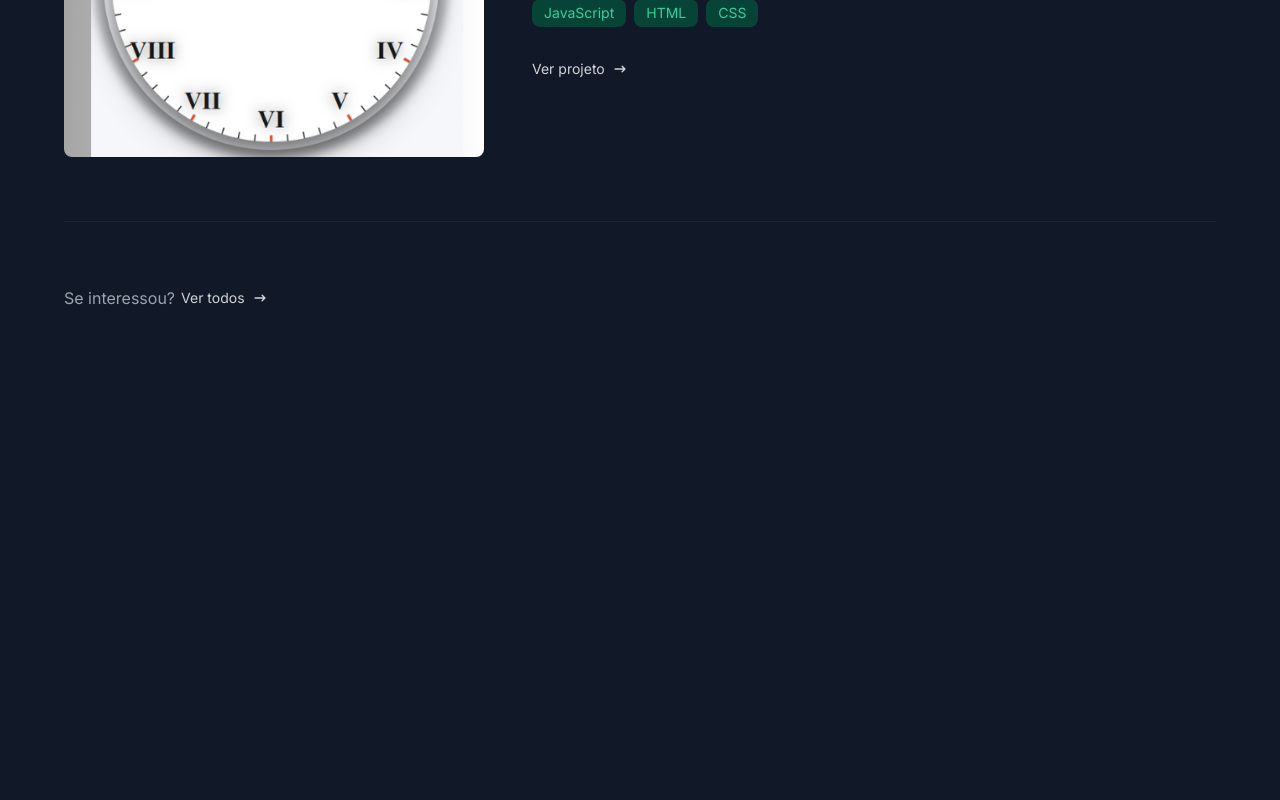
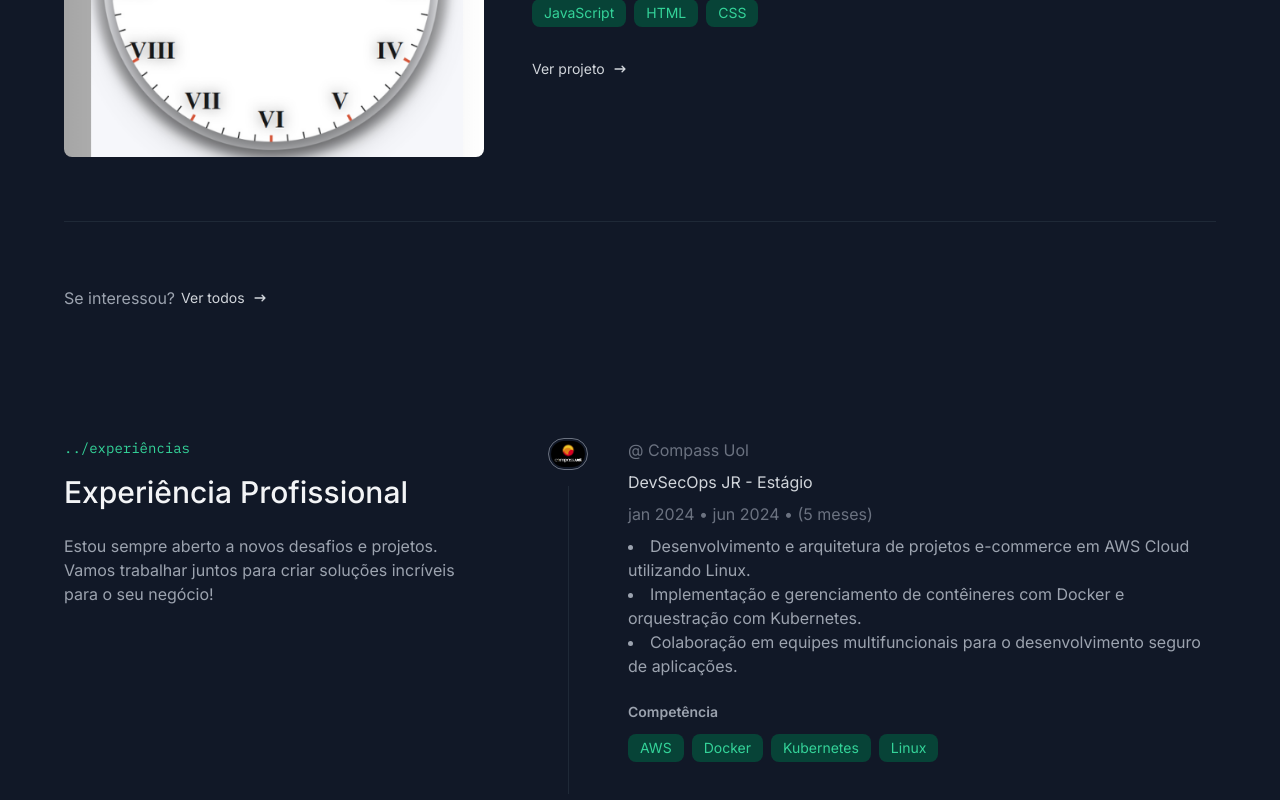
Before and after one commit to ValmirSGama/my-portfolio, a Next.js app: page / in a window 1280 px wide. Shown: the part 2040-2840 px from the top of the page. Before the commit the page ends 2414 px from the top, so only its background shows below. Built offline with nearby package versions, Linux system fonts and the light colour scheme.

Commit message:
Sessão de Experiência Profissional finalizado

```diff
--- /dev/null
+++ b/app/components/pages/work-experience/experience-item.tsx
@@ -0,0 +1,112 @@
+'use client'
+
+import { TechBadge } from '@/app/components/tech-badge'
+import Image from 'next/image'
+import { motion } from 'framer-motion'
+import { format, differenceInMonths, differenceInYears } from 'date-fns'
+import { ptBR } from 'date-fns/locale'
+import { fadeUpAnimation, techBadgeAnimation } from '@/app/lib/animations'
+
+type ExperienceItemProps = {
+  experience: {
+    companyName: string,
+    companyUrl: string,
+    companyLogo: string,
+    role: string,
+    description: string[],
+    technologies: string[],
+    startDate: string,
+    endDate?: string,
+  }
+}
+
+export const ExperienceItem = ({ experience }: ExperienceItemProps) => {
+  const {
+    endDate,
+    companyName,
+    companyLogo,
+    companyUrl,
+    description,
+    role,
+    technologies,
+  } = experience
+
+  const startDate = new Date(experience.startDate)
+  const formattedStartDate = format(startDate, 'MMM yyyy', { locale: ptBR })
+  const formattedEndDate = endDate
+    ? format(new Date(endDate), 'MMM yyyy', { locale: ptBR })
+    : 'O momento'
+
+  const end = endDate ? new Date(endDate) : new Date()
+
+  const months = differenceInMonths(end, startDate)
+  const years = differenceInYears(end, startDate)
+  const monthsRemaining = months % 12
+
+  const formattedDuration =
+    years > 0
+      ? `${years} ano${years > 1 ? 's' : ''}${
+          monthsRemaining > 0
+            ? ` e ${monthsRemaining} mes${monthsRemaining > 1 ? 'es' : ''}`
+            : ''
+        }`
+      : `${months} mes${months > 1 ? 'es' : ''}`
+
+  return (
+    <motion.div
+      className="grid grid-cols-[40px,1fr] gap-4 md:gap-10"
+      {...fadeUpAnimation}
+      transition={{ duration: 0.5 }}
+    >
+      <div className="flex items-center flex-col gap-4">
+        <div className="rounded-full border border-gray-500 p-0.5">
+          <Image
+            src={companyLogo}
+            width={40}
+            height={40}
+            className="rounded-full"
+            alt={`Logo da empresa ${companyName}`}
+          />
+        </div>
+
+        <div className="h-full w-[1px] bg-gray-800" />
+      </div>
+
+      <div>
+        <div className="flex flex-col gap-2 text-sm sm:text-base">
+          <a
+            href={companyUrl}
+            target="_blank"
+            className="text-gray-500 hover:text-emerald-500 transition-colors"
+            rel="noreferrer"
+          >
+            @ {companyName}
+          </a>
+          <h4 className="text-gray-300">{role}</h4>
+          <span className="text-gray-500">
+            {formattedStartDate} • {formattedEndDate} • ({formattedDuration})
+          </span>
+          <ul className="text-gray-400 list-disc list-inside">
+            {description.map((desc, index) => (
+              <li key={index}>{desc}</li>
+            ))}
+          </ul>
+        </div>
+
+        <p className="text-gray-400 text-sm mb-3 mt-6 font-semibold">
+          Competência
+        </p>
+        <div className="flex gap-x-2 gap-y-3 flex-wrap lg:max-w-[350px] mb-8">
+          {technologies.map((tech, i) => (
+            <TechBadge
+              name={tech}
+              key={`experience-${companyName}-tech-${tech}`}
+              {...techBadgeAnimation}
+              transition={{ duration: 0.2, delay: i * 0.1 }}
+            />
+          ))}
+        </div>
+      </div>
+    </motion.div>
+  )
+}
--- /dev/null
+++ b/app/components/pages/work-experience/index.tsx
@@ -0,0 +1,47 @@
+import { SectionTitle } from '@/app/components/section-title'
+import { ExperienceItem } from './experience-item'
+
+const experiences = [
+  {
+    companyName: "Compass Uol",
+    companyUrl: "https://www.linkedin.com/company/compass-uol/posts/?feedView=all",
+    companyLogo: "/images/LogoBlackCompass.png",
+    role: "DevSecOps JR - Estágio",
+    description: [
+      "Desenvolvimento e arquitetura de projetos e-commerce em AWS Cloud utilizando Linux.",
+      "Implementação e gerenciamento de contêineres com Docker e orquestração com Kubernetes.",
+      "Colaboração em equipes multifuncionais para o desenvolvimento seguro de aplicações."
+    ],
+    technologies: ["AWS", "Docker", "Kubernetes", "Linux"],
+    startDate: "2024-01-22",
+    endDate: "2024-06-22",
+  }
+  // Adicione mais experiências conforme necessário
+]
+
+export const WorkExperience = () => {
+
+  return (
+    <section className="container py-16 flex gap-10 md:gap-4 lg:gap-16 flex-col md:flex-row">
+      <div className="max-w-[420px]">
+        <SectionTitle
+          subtitle="experiências"
+          title="Experiência Profissional"
+        />
+        <p className="text-gray-400 mt-6">
+          Estou sempre aberto a novos desafios e projetos. Vamos trabalhar
+          juntos para criar soluções incríveis para o seu negócio!
+        </p>
+      </div>
+
+      <div className="flex flex-col gap-4">
+        {experiences.map((experience) => (
+          <ExperienceItem
+            key={experience.companyName}
+            experience={experience}
+          />
+        ))}
+      </div>
+    </section>
+  )
+}
--- a/app/page.tsx
+++ b/app/page.tsx
@@ -1,6 +1,7 @@
 import { HeroSection } from "./components/pages/home/hero-section";
 import { HighlightedProjects } from "./components/pages/home/highlighted-projects";
 import { KnownTechs } from "./components/pages/home/known-techs";
+import { WorkExperience } from "./components/pages/work-experience";
 
 export default async function Home() {
   return (
@@ -8,6 +9,7 @@ export default async function Home() {
       <HeroSection />
       <KnownTechs />
       <HighlightedProjects />
+      <WorkExperience />
     </>
   )
 }
```
